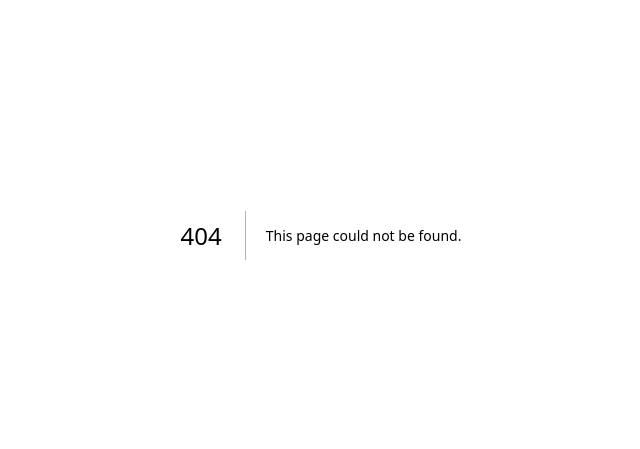
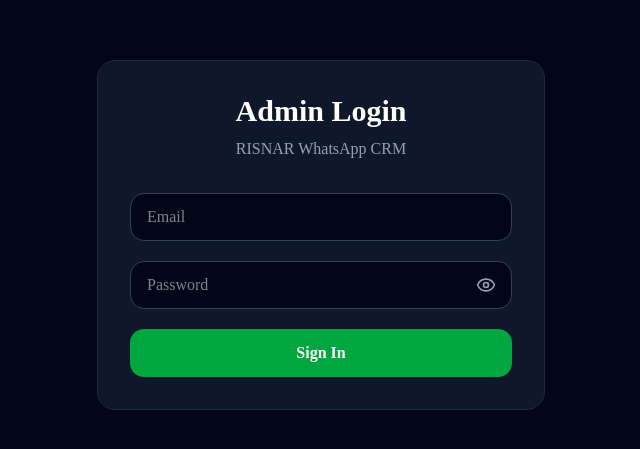
Before and after one commit to risnartechnologies/risnar-website, a Next.js app: page /login in a window 1280 px wide. Before the commit this address had no page. Shown: the part 165-614 px from the top of the page, without its empty margins (319-959 px from the left). Built offline with nearby package versions, Linux system fonts and the light colour scheme; no server answers.

Commit message:
Implement Supabase authentication and admin dashboard security

```diff
--- /dev/null
+++ b/app/login/page.tsx
@@ -0,0 +1,134 @@
+"use client";
+
+import { useState } from "react";
+import { Eye, EyeOff } from "lucide-react";
+import { useRouter } from "next/navigation";
+
+import { supabase } from "@/lib/supabase/client";
+
+export default function LoginPage() {
+  const router = useRouter();
+
+  const [email, setEmail] = useState("");
+  const [password, setPassword] =
+    useState("");
+
+  const [showPassword, setShowPassword] =
+    useState(false);
+
+  const [loading, setLoading] =
+    useState(false);
+
+  async function login(
+    e: React.FormEvent
+  ) {
+    e.preventDefault();
+
+    setLoading(true);
+
+    const { error } =
+      await supabase.auth.signInWithPassword(
+        {
+          email,
+          password,
+        }
+      );
+
+    setLoading(false);
+
+    if (error) {
+      alert(error.message);
+      return;
+    }
+
+    window.location.href =
+      "/dashboard/whatsapp";
+  }
+
+  return (
+    <div className="flex min-h-screen items-center justify-center bg-slate-950 p-6">
+
+      <form
+        onSubmit={login}
+        className="w-full max-w-md rounded-2xl border border-slate-800 bg-slate-900 p-8"
+      >
+
+        <h1 className="mb-2 text-center text-3xl font-bold text-white">
+          Admin Login
+        </h1>
+
+        <p className="mb-8 text-center text-slate-400">
+          RISNAR WhatsApp CRM
+        </p>
+
+        <div className="space-y-5">
+
+          <input
+            type="email"
+            placeholder="Email"
+            autoComplete="email"
+            value={email}
+            onChange={(e) =>
+              setEmail(
+                e.target.value
+              )
+            }
+            className="h-12 w-full rounded-xl border border-slate-700 bg-slate-950 px-4 text-white outline-none focus:border-green-500"
+            required
+          />
+
+          <div className="relative">
+
+            <input
+              type={
+                showPassword
+                  ? "text"
+                  : "password"
+              }
+              placeholder="Password"
+              autoComplete="current-password"
+              value={password}
+              onChange={(e) =>
+                setPassword(
+                  e.target.value
+                )
+              }
+              className="h-12 w-full rounded-xl border border-slate-700 bg-slate-950 px-4 pr-12 text-white outline-none focus:border-green-500"
+              required
+            />
+
+            <button
+              type="button"
+              onClick={() =>
+                setShowPassword(
+                  !showPassword
+                )
+              }
+              className="absolute right-4 top-1/2 -translate-y-1/2 text-slate-400 hover:text-white"
+            >
+              {showPassword ? (
+                <EyeOff size={20} />
+              ) : (
+                <Eye size={20} />
+              )}
+            </button>
+
+          </div>
+
+          <button
+            type="submit"
+            disabled={loading}
+            className="h-12 w-full rounded-xl bg-green-600 font-semibold text-white transition hover:bg-green-500 disabled:opacity-50"
+          >
+            {loading
+              ? "Signing In..."
+              : "Sign In"}
+          </button>
+
+        </div>
+
+      </form>
+
+    </div>
+  );
+}
--- a/components/whatsapp/layout/topbar.tsx
+++ b/components/whatsapp/layout/topbar.tsx
@@ -1,9 +1,14 @@
 "use client";
+
+import { useEffect, useState } from "react";
 
 import {
   Bell,
   Menu,
+  LogOut,
 } from "lucide-react";
+
+import { supabase } from "@/lib/supabase/client";
 
 interface Props {
   onMenuClick: () => void;
@@ -12,6 +17,31 @@ interface Props {
 export default function Topbar({
   onMenuClick,
 }: Props) {
+  const [email, setEmail] =
+    useState("");
+
+  useEffect(() => {
+    async function loadUser() {
+      const {
+        data: { user },
+      } =
+        await supabase.auth.getUser();
+
+      setEmail(
+        user?.email ?? ""
+      );
+    }
+
+    loadUser();
+  }, []);
+
+  async function logout() {
+    await supabase.auth.signOut();
+
+    window.location.href =
+      "/login";
+  }
+
   return (
     <header className="sticky top-0 z-30 flex h-20 items-center justify-between border-b border-slate-800 bg-slate-950/90 px-4 backdrop-blur sm:px-6 lg:px-10">
 
@@ -50,23 +80,38 @@ export default function Topbar({
         <div className="flex items-center gap-3">
 
           <div className="flex h-11 w-11 items-center justify-center rounded-full bg-green-600 font-bold text-white">
-            S
+            {email
+              ? email
+                  .charAt(0)
+                  .toUpperCase()
+              : "A"}
           </div>
 
           <div className="hidden md:block">
 
             <p className="font-semibold text-white">
-              Sanjay
+              {email ||
+                "Administrator"}
             </p>
 
             <p className="text-sm text-slate-400">
-              Administrator
+              Admin
             </p>
 
           </div>
 
         </div>
 
+        <button
+          onClick={logout}
+          className="flex items-center gap-2 rounded-xl border border-red-600 px-4 py-3 text-red-400 transition hover:bg-red-600 hover:text-white"
+        >
+          <LogOut size={18} />
+          <span className="hidden lg:block">
+            Logout
+          </span>
+        </button>
+
       </div>
 
     </header>
--- /dev/null
+++ b/lib/supabase/client.ts
@@ -0,0 +1,7 @@
+import { createBrowserClient } from "@supabase/ssr";
+
+export const supabase =
+  createBrowserClient(
+    process.env.NEXT_PUBLIC_SUPABASE_URL!,
+    process.env.NEXT_PUBLIC_SUPABASE_ANON_KEY!
+  );
--- /dev/null
+++ b/lib/supabase/middleware.ts
@@ -0,0 +1,99 @@
+import {
+  createServerClient,
+} from "@supabase/ssr";
+
+import {
+  NextResponse,
+  type NextRequest,
+} from "next/server";
+
+export async function updateSession(
+  request: NextRequest
+) {
+  let response =
+    NextResponse.next({
+      request,
+    });
+
+  const supabase =
+    createServerClient(
+      process.env.NEXT_PUBLIC_SUPABASE_URL!,
+      process.env.NEXT_PUBLIC_SUPABASE_ANON_KEY!,
+      {
+        cookies: {
+          getAll() {
+            return request.cookies.getAll();
+          },
+
+          setAll(
+            cookiesToSet
+          ) {
+            cookiesToSet.forEach(
+              ({
+                name,
+                value,
+              }) =>
+                request.cookies.set(
+                  name,
+                  value
+                )
+            );
+
+            response =
+              NextResponse.next({
+                request,
+              });
+
+            cookiesToSet.forEach(
+              ({
+                name,
+                value,
+                options,
+              }) =>
+                response.cookies.set(
+                  name,
+                  value,
+                  options
+                )
+            );
+          },
+        },
+      }
+    );
+
+  const {
+    data: { user },
+  } =
+    await supabase.auth.getUser();
+
+  const pathname =
+    request.nextUrl.pathname;
+
+  if (
+    pathname.startsWith(
+      "/dashboard"
+    ) &&
+    !user
+  ) {
+    return NextResponse.redirect(
+      new URL(
+        "/login",
+        request.url
+      )
+    );
+  }
+
+  if (
+    pathname === "/login" &&
+    user
+  ) {
+    return NextResponse.redirect(
+      new URL(
+        "/dashboard/whatsapp",
+        request.url
+      )
+    );
+  }
+
+  return response;
+}
--- /dev/null
+++ b/lib/supabase/server.ts
@@ -0,0 +1,35 @@
+import { cookies } from "next/headers";
+import { createServerClient } from "@supabase/ssr";
+
+export async function createClient() {
+  const cookieStore =
+    await cookies();
+
+  return createServerClient(
+    process.env.NEXT_PUBLIC_SUPABASE_URL!,
+    process.env.NEXT_PUBLIC_SUPABASE_ANON_KEY!,
+    {
+      cookies: {
+        getAll() {
+          return cookieStore.getAll();
+        },
+
+        setAll(cookiesToSet) {
+          cookiesToSet.forEach(
+            ({
+              name,
+              value,
+              options,
+            }) => {
+              cookieStore.set(
+                name,
+                value,
+                options
+              );
+            }
+          );
+        },
+      },
+    }
+  );
+}
--- a/package.json
+++ b/package.json
@@ -17,6 +17,8 @@
     "@headlessui/react": "^2.2.10",
     "@heroicons/react": "^2.2.0",
     "@prisma/client": "^6.19.3",
+    "@supabase/ssr": "^0.12.4",
+    "@supabase/supabase-js": "^2.112.2",
     "@tsparticles/react": "^4.1.3",
     "@tsparticles/slim": "^4.1.3",
     "axios": "^1.19.0",
--- /dev/null
+++ b/proxy.ts
@@ -0,0 +1,18 @@
+import { NextRequest } from "next/server";
+
+import { updateSession } from "@/lib/supabase/middleware";
+
+export async function proxy(
+  request: NextRequest
+) {
+  return await updateSession(
+    request
+  );
+}
+
+export const config = {
+  matcher: [
+    "/dashboard/:path*",
+    "/login",
+  ],
+};
```
Also changed, not shown: 1 other file (tests, documents, lock files or other folders).
